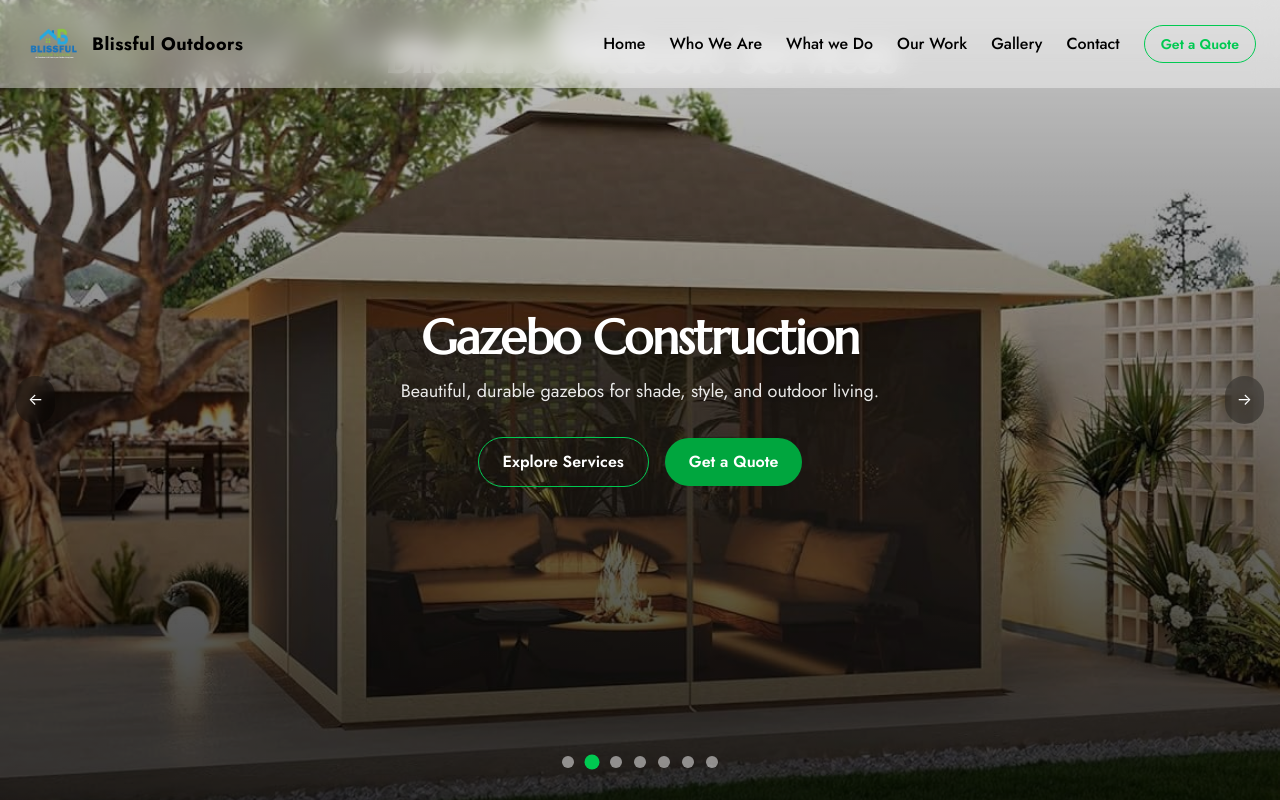
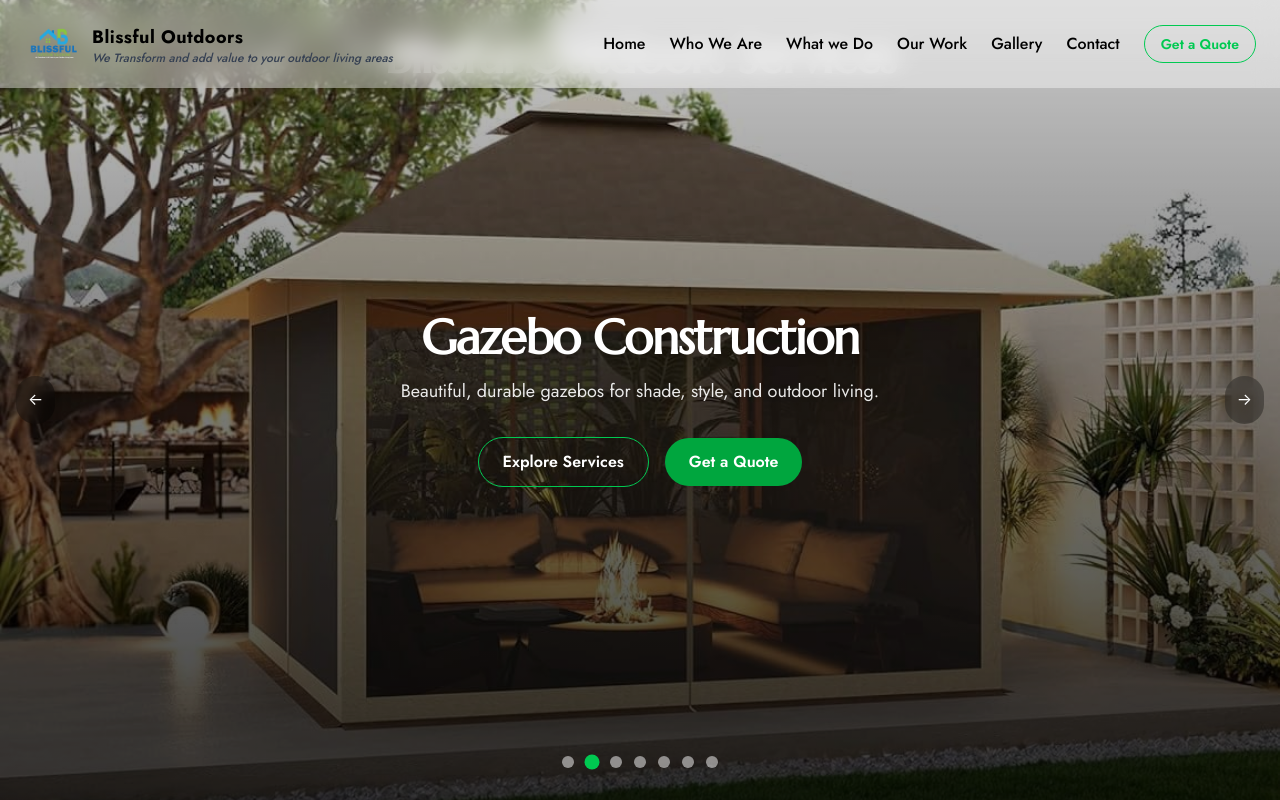
Before and after one commit to panna254/Blissful-Outdoors, a React (Vite) app: page / in a window 1280 px wide. Shown: the top 800 px of the page. Built offline with nearby package versions, Linux system fonts and the light colour scheme.

Commit message:
Monday Changes

```diff
--- a/index.html
+++ b/index.html
@@ -6,7 +6,7 @@
     <meta name="viewport" content="width=device-width, initial-scale=1.0" />
 
     <!-- SEO Meta Tags -->
-    <meta name="description" content="Transform your outdoor spaces with Blissful Outdoor Solutions. Professional landscaping, cabro installation, shade structures, pergolas, and more across Kenya. Get your free quote today!" />
+    <meta name="description" content="We Transform and add value to your outdoor living areas. Professional landscaping and construction services in Kenya. Specializing in pergolas, shade sails, car parking shades, and outdoor solutions." />
     <meta name="keywords" content="landscaping Kenya, cabro installation, car parking shades, pergola installation, outdoor services Kenya, garden design, shade sails, electric fence, terrazzo flooring" />
     <meta name="author" content="Blissful Outdoor Solutions" />
     <meta name="robots" content="index, follow" />
@@ -16,7 +16,7 @@
 
     <!-- Open Graph Meta Tags -->
     <meta property="og:title" content="Blissful Outdoor Solutions - Professional Landscaping & Outdoor Services in Kenya" />
-    <meta property="og:description" content="Transform your outdoor spaces with professional landscaping, cabro installation, shade structures, and more. Serving clients across Kenya with quality craftsmanship." />
+    <meta property="og:description" content="We Transform and add value to your outdoor living areas. Professional landscaping, cabro installation, shade structures, and more. Serving clients across Kenya with quality craftsmanship." />
     <meta property="og:image" content="https://blissfuloutdoorsolutions.com/assets/hero.jpeg" />
     <meta property="og:url" content="https://blissfuloutdoorsolutions.com" />
     <meta property="og:type" content="website" />
@@ -25,7 +25,7 @@
     <!-- Twitter Card Meta Tags -->
     <meta name="twitter:card" content="summary_large_image" />
     <meta name="twitter:title" content="Blissful Outdoor Solutions - Professional Landscaping & Outdoor Services" />
-    <meta name="twitter:description" content="Transform your outdoor spaces with professional landscaping, cabro installation, shade structures, and more across Kenya." />
+    <meta name="twitter:description" content="We Transform and add value to your outdoor living areas. Professional landscaping, cabro installation, shade structures, and more across Kenya." />
     <meta name="twitter:image" content="https://blissfuloutdoorsolutions.com/assets/hero.jpeg" />
 
     <!-- Canonical URL -->
--- a/src/components/Hero.jsx
+++ b/src/components/Hero.jsx
@@ -100,8 +100,8 @@ const Hero = () => {
                   </span>
                 </h1>
                 <p className="text-lg md:text-xl text-white/90 mb-8">
-                  We turn your outdoor space into paradise. <br /> Landscaping
-                  tailored to your dream.
+                  We Transform and add value to your outdoor living areas. <br />
+                  Professional landscaping tailored to your dream.
                 </p>
                 <button className="px-6 py-3 bg-transparent text-white border border-green-600 rounded-full font-semibold hover:bg-green-600 hover:text-white transition-all duration-200">
                   Explore Services
--- a/src/components/Navbar.jsx
+++ b/src/components/Navbar.jsx
@@ -45,13 +45,22 @@ const Navbar = () => {
             alt="Blissful Logo"
             className="h-10 sm:h-12 md:h-14 w-auto"
           />
+          <div className="hidden sm:block">
             <span
-            className={`font-bold text-lg tracking-wide hidden sm:inline ${
+              className={`font-bold text-lg tracking-wide ${
                 isScrolled ? "text-green-800" : "text-black"
               }`}
             >
               Blissful Outdoors
             </span>
+            <p
+              className={`text-xs font-medium italic leading-tight ${
+                isScrolled ? "text-green-600" : "text-gray-700"
+              }`}
+            >
+              We Transform and add value to your outdoor living areas
+            </p>
+          </div>
         </Link>
 
         {/* Desktop Links */}
--- a/src/components/StructuredData.jsx
+++ b/src/components/StructuredData.jsx
@@ -5,7 +5,7 @@ const StructuredData = () => {
     "@context": "https://schema.org",
     "@type": "LocalBusiness",
     "name": "Blissful Outdoor Solutions",
-    "description": "Professional landscaping, cabro installation, shade structures, and outdoor services across Kenya",
+    "description": "We Transform and add value to your outdoor living areas. Professional landscaping, cabro installation, shade structures, and outdoor services across Kenya",
     "url": "https://blissfuloutdoorsolutions.com",
     "telephone": "+254715812430",
     "email": "info@blissfuloutdoorsolutions.com",
```
Lines whose indentation alone changed are shown as unchanged.
